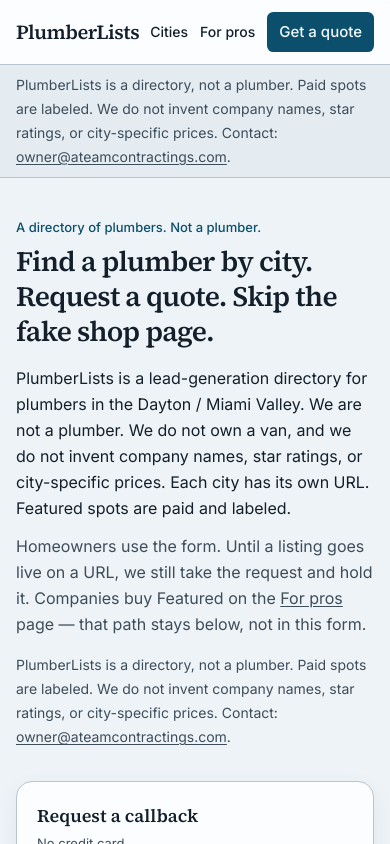
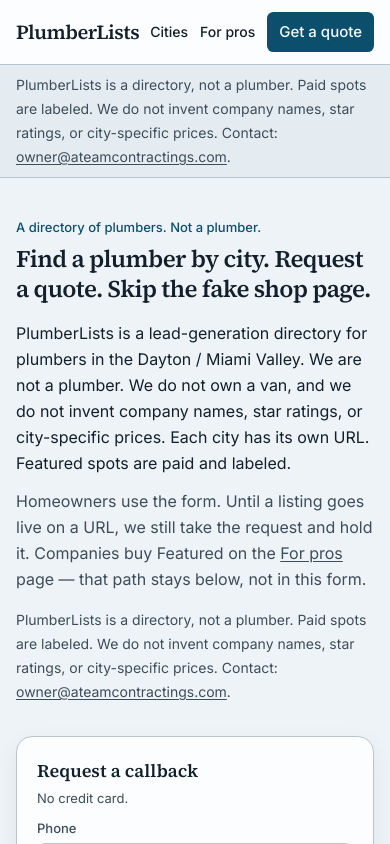
Before and after one commit to ateamowner/plumberlists, a Next.js app: page / in a window 390 px wide. Shown: the top 844 px of the page. Built offline with nearby package versions, Linux system fonts and the light colour scheme; no server answers.

Commit message:
Step mobile H1 to 24/30 so benefit copy fits three lines
Co-authored-by: ateamowner <ateamowner@users.noreply.github.com>

```diff
--- a/src/app/globals.css
+++ b/src/app/globals.css
@@ -63,8 +63,8 @@
 
 @layer components {
   .type-h1 {
-    font-size: clamp(22px, 7.2vw, 32px);
-    line-height: 1.25;
+    font-size: 24px;
+    line-height: 30px;
   }
   .type-label {
     font-size: 13px;
```
